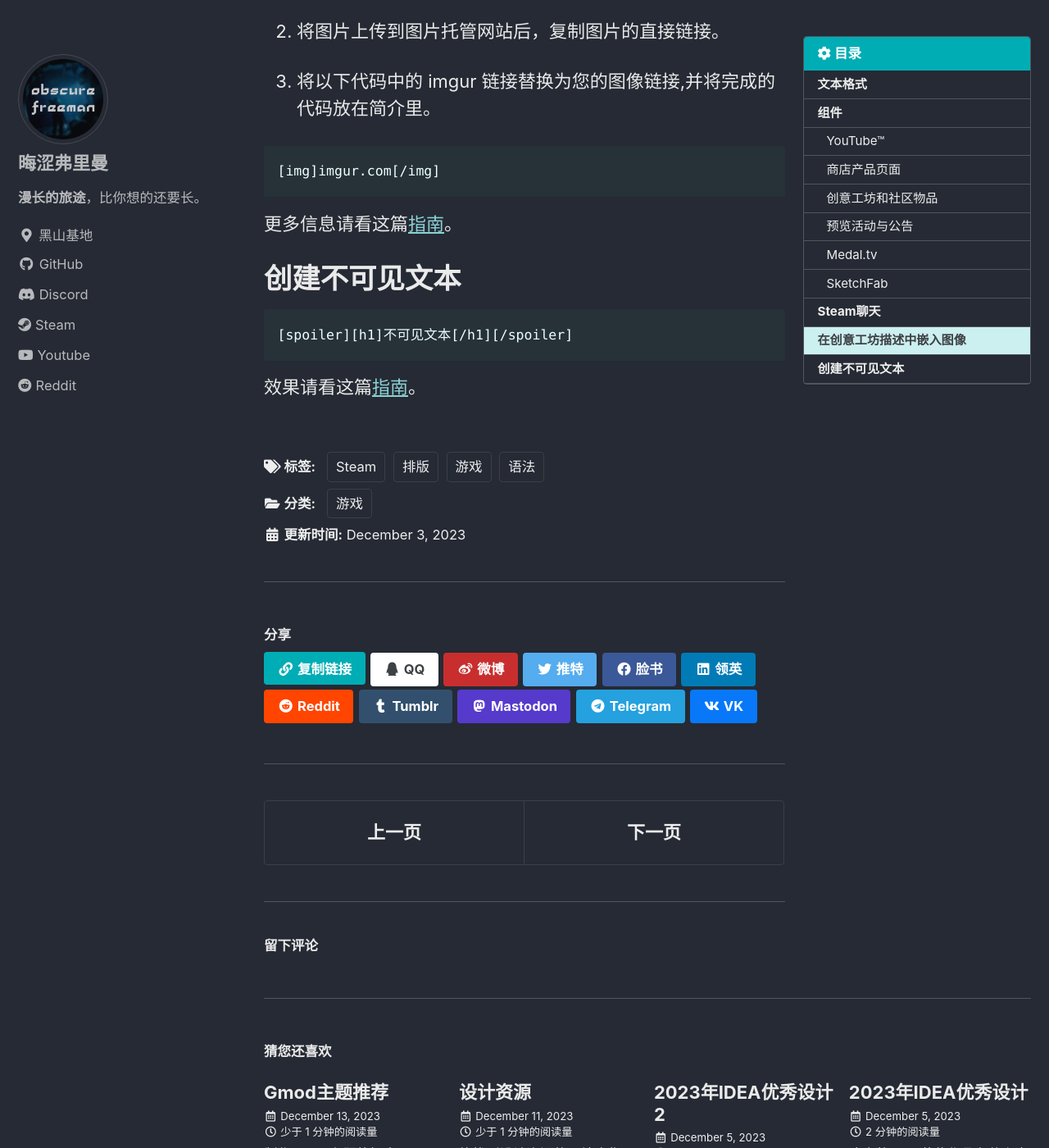
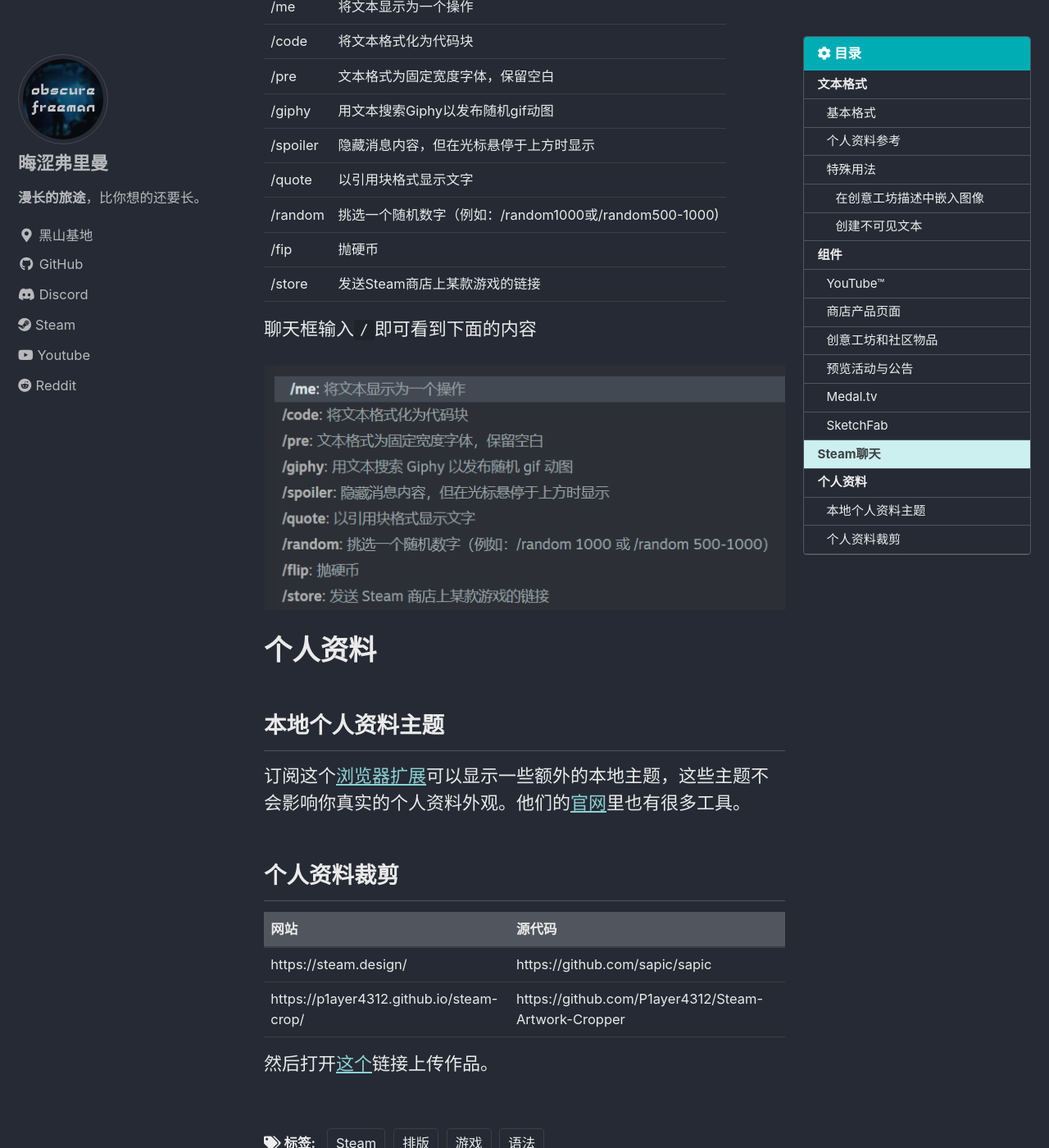
Before and after one commit to obscurefreeman/blog, a Jekyll site: the page built from _posts/2023-12-03-Steam小知识.md, in a window 1280 px wide and 1400 px high, scrolled down 10769 px. Shown: the whole window at 82% size. Built offline with Jekyll 4.4.1, drawn with Linux system fonts in a browser that asks for light colours; cached includes are drawn as plain includes; nearby versions of some CDN libraries; library files that are not in the unit come from our copies; a script that is not in the unit is left out; comment, search, counter and statistics services are not loaded; some of the changed text lies outside the part shown.

Commit message:
更改博客

````diff
--- a/_posts/2023-12-03-Steam小知识.md
+++ b/_posts/2023-12-03-Steam小知识.md
@@ -15,6 +15,8 @@ toc_sticky: "true"
 ---
 
 # 文本格式
+
+## 基本格式
 
 Steam 有着自己的 BBCode 语法。
 
@@ -108,7 +110,7 @@ Steam 有着自己的 BBCode 语法。
 
 当你绘制复杂的表格时，可以在支持Markdown的编辑器里编辑好，然后利用[这个网站](https://ahuglajbclajep.github.io/md2steam-review-formatting/)（[这个](https://steamdown.vercel.app/)也可以）将其转为Steam的BBCode。
 
-最后你可以参考一下我的个人资料。
+## 个人资料参考
 
 ```
 [h1]嘿！伙计，看这里[/h1]
@@ -149,6 +151,29 @@ Steam 有着自己的 BBCode 语法。
 [/h1]
 ```
 
+## 特殊用法
+
+### 在创意工坊描述中嵌入图像
+
+1. 将要嵌入的图像上传到 Imgur 等图像托管站点。
+
+2. 将图片上传到图片托管网站后，复制图片的直接链接。
+
+3. 将以下代码中的 imgur 链接替换为您的图像链接,并将完成的代码放在简介里。
+
+```
+[img]imgur.com[/img]
+```
+
+更多信息请看这篇[指南](https://steamcommunity.com/sharedfiles/filedetails/?id=812684948)。
+
+### 创建不可见文本
+
+```
+[spoiler][h1]不可见文本[/h1][/spoiler]
+```
+
+效果请看这篇[指南](https://steamcommunity.com/sharedfiles/filedetails/?id=695378347)。
 
 # 组件
 
@@ -268,24 +293,17 @@ https://sketchfab.com/models/7b08add6fb40478a9bc465a8ef0d8ffb
 
 ![alt]({{ site.url }}{{ site.baseurl }}/assets/images/posts/20231204154852.png)
 
-# 在创意工坊描述中嵌入图像
+# 个人资料
 
-1. 将要嵌入的图像上传到 Imgur 等图像托管站点。
+## 本地个人资料主题
 
-2. 将图片上传到图片托管网站后，复制图片的直接链接。
+订阅这个[浏览器扩展](https://chromewebstore.google.com/detail/steam-artwork-hub-essenti/kdappijekicdbempkjaahnnmkookhfnj?hl=zh-CN&utm_source=ext_sidebar)可以显示一些额外的本地主题，这些主题不会影响你真实的个人资料外观。他们的[官网](https://steamartworkhub.com/)里也有很多工具。
 
-3. 将以下代码中的 imgur 链接替换为您的图像链接,并将完成的代码放在简介里。
+## 个人资料裁剪
 
-```
-[img]imgur.com[/img]
-```
+| 网站                                     | 源代码                                              |
+| ---------------------------------------- | --------------------------------------------------- |
+| https://steam.design/                    | https://github.com/sapic/sapic                      |
+| https://p1ayer4312.github.io/steam-crop/ | https://github.com/P1ayer4312/Steam-Artwork-Cropper |
 
-更多信息请看这篇[指南](https://steamcommunity.com/sharedfiles/filedetails/?id=812684948)。
-
-# 创建不可见文本
-
-```
-[spoiler][h1]不可见文本[/h1][/spoiler]
-```
-
-效果请看这篇[指南](https://steamcommunity.com/sharedfiles/filedetails/?id=695378347)。
+然后打开[这个](https://steamcommunity.com/sharedfiles/edititem/767/3/#)链接上传作品。
````
Also changed, not shown: _posts/2023-11-30-在网站里嵌入组件.md (+14 -0 lines).
